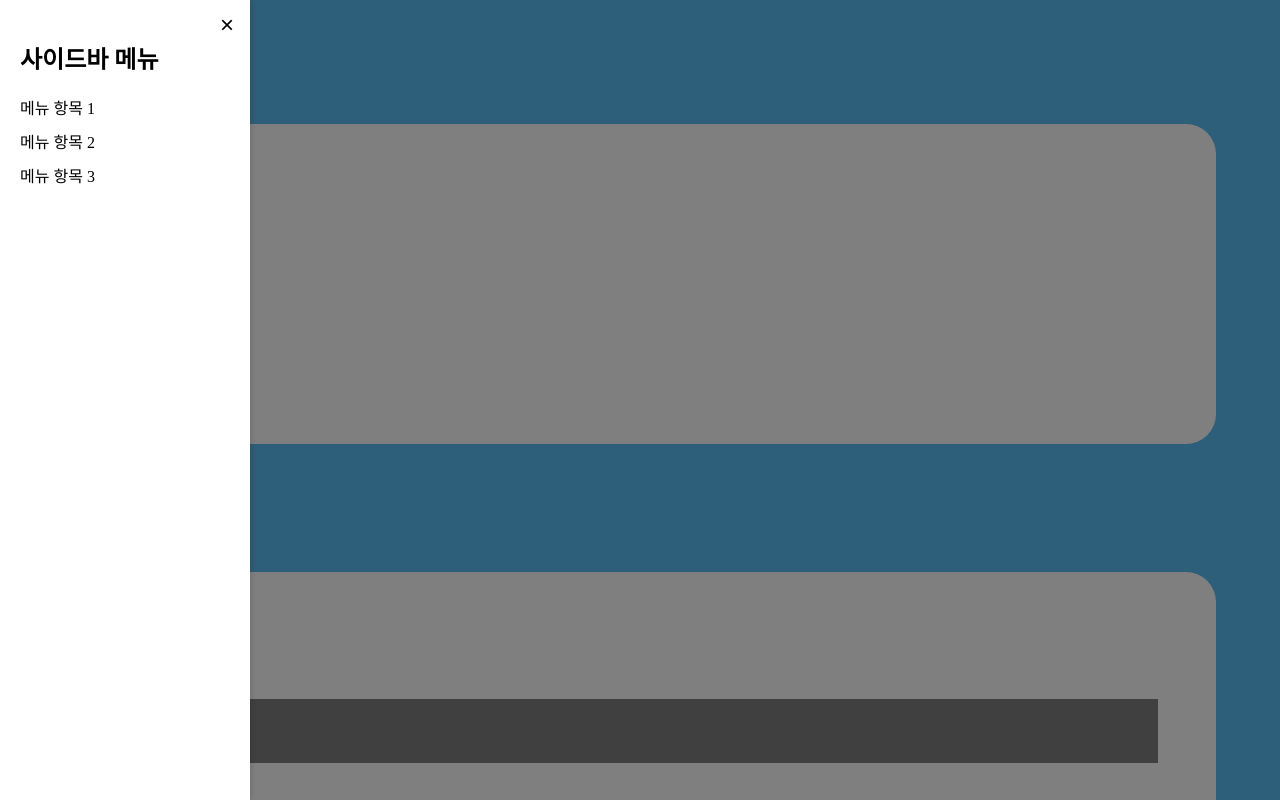
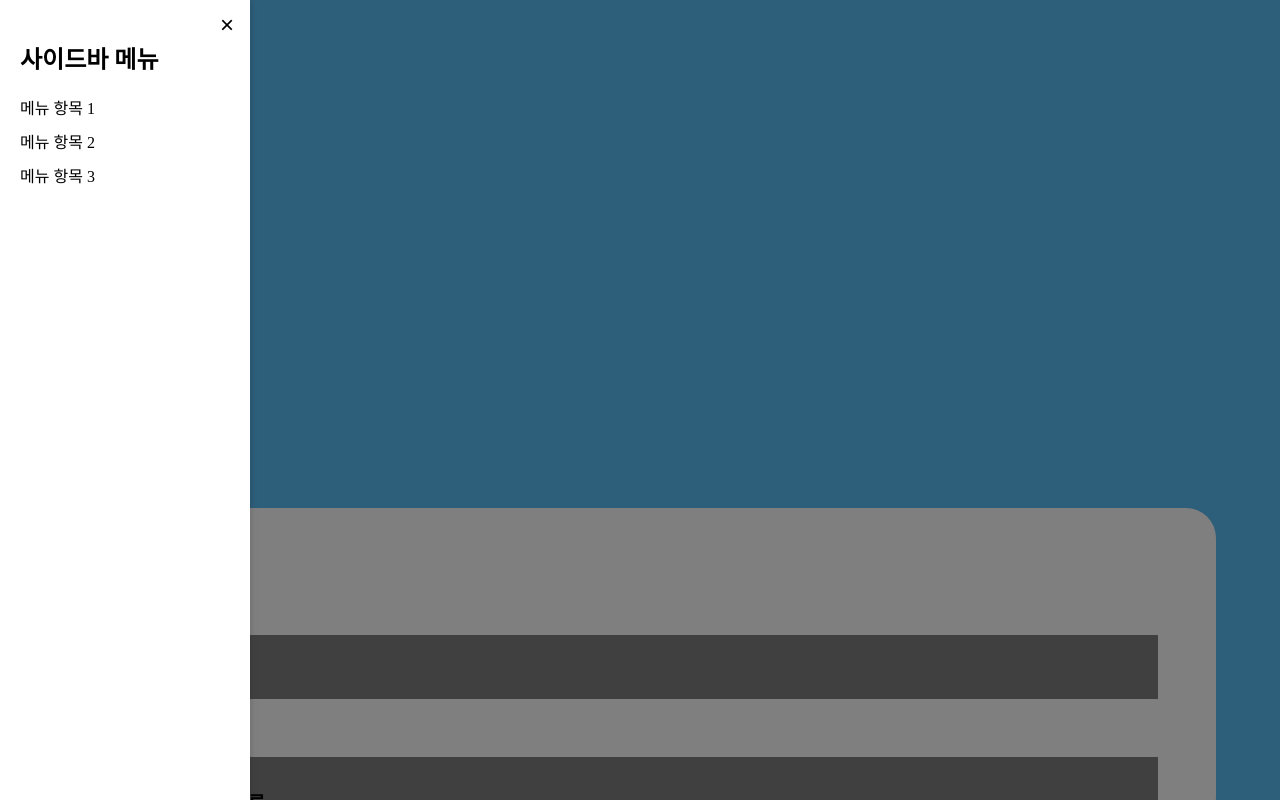
Before and after one commit to COMING-SOON-SCH/FE1-team-project, a React (Create React App) app in the folder project/: page /main in a window 1280 px wide. Both pictures are taken after a click on the button 35 px from the left and 35 px from the top of the page. Shown: the top 800 px of the page. Built offline with nearby package versions, Linux system fonts and the light colour scheme; a web font is replaced by a local one.

Commit message:
🔨refactor : Styled-Component 활용

```diff
--- a/project/src/components/Announcement.jsx
+++ b/project/src/components/Announcement.jsx
@@ -1,11 +1,11 @@
-import { useEffect, useState } from "react"
+import React, { useEffect, useState } from "react";
+import styled from "styled-components";
 
 export default function Announcement() {
   const [announcement, setAnnouncement] = useState([]);
 
   useEffect(() => {
-    setAnnouncement(
-      [
+    setAnnouncement([
       {
         title: '사용 안내',
         time: '2023-07-04'
@@ -18,43 +18,56 @@ export default function Announcement() {
         title: '안녕하세요. 운영진입니다.',
         time: '2023-05-12'
       }
-      ]
-    )
-  }, [])
+    ]);
+  }, []);
 
   return (
-    <div style={announcementStyle}>
-      <h2 style={{ marginLeft: '5%', paddingTop: '3%' }}>공지사항</h2>
-      {
-        announcement.map((data) => {
-          return (
-            <div style={{ marginTop: '5%', backgroundColor: 'gray', width: '90%', height: '20%', marginLeft: '5%' }}>
-              <h3 style={titleStyle}>{data.title}</h3>
-              <p style={{ paddingLeft: '3%', marginTop: '0' }}>{data.time}</p>
-            </div>
-          )
-        })
-      }
-    </div >
-  )
+    <AnnouncementContainer>
+      <AnnouncementTitle>공지사항</AnnouncementTitle>
+      {announcement.map((data, index) => (
+        <AnnouncementItem key={index}>
+          <ItemTitle>{data.title}</ItemTitle>
+          <ItemTime>{data.time}</ItemTime>
+        </AnnouncementItem>
+      ))}
+    </AnnouncementContainer>
+  );
 }
 
-const announcementStyle = {
-  borderRadius: '30px',
-  backgroundColor: 'white',
-  width: '90%',
-  height: '40%',
-  marginTop: '10%',
-  marginLeft: '5%'
-}
+const AnnouncementContainer = styled.div`
+  border-radius: 30px;
+  background-color: white;
+  width: 90%;
+  height: 40%;
+  margin-top: 10%;
+  margin-left: 5%;
+`;
 
-const titleStyle = {
-  marginBottom: '0',
-  whiteSpace: 'nowrap', /* 텍스트가 줄 바꿈되지 않도록 설정 */
-  overflow: 'hidden', /* 넘치는 텍스트를 숨기도록 설정 */
-  textOverflow: 'ellipsis', /* 넘치는 텍스트를 '...'으로 표시 */
-  width: '90%',
-  paddingTop: '3%',
-  paddingLeft: '3%',
-  height: '40%' /* 너비를 지정해 텍스트가 넘치도록 설정 */
-}
+const AnnouncementTitle = styled.h2`
+  margin-left: 5%;
+  padding-top: 3%;
+`;
+
+const AnnouncementItem = styled.div`
+  margin-top: 5%;
+  background-color: gray;
+  width: 90%;
+  height: 20%;
+  margin-left: 5%;
+`;
+
+const ItemTitle = styled.h3`
+  margin-bottom: 0;
+  white-space: nowrap;
+  overflow: hidden;
+  text-overflow: ellipsis;
+  width: 90%;
+  padding-top: 3%;
+  padding-left: 3%;
+  height: 40%;
+`;
+
+const ItemTime = styled.p`
+  padding-left: 3%;
+  margin-top: 0;
+`;
--- a/project/src/components/Calendar.jsx
+++ b/project/src/components/Calendar.jsx
@@ -1,16 +1,18 @@
+import styled from "styled-components";
+
 export default function CalendarComponent() {
-    return (
-      <div style={calendarStyle}>
+  return (
+    <CalendarContainer>
+      반갑습니다.
+    </CalendarContainer>
+  )
+}
 
-      </div>
-    )
-  }
-
-  const calendarStyle = {
-    borderRadius: '30px',
-    width: '90%',
-    height: '40%',
-    marginTop: '5%',
-    marginLeft: '5%',
-    backgroundColor: 'white',
-  }
+const CalendarContainer = styled.div`
+  borderRadius: 30px;
+  width: 90%;
+  height: 40%;
+  marginTop: 5%;
+  marginLeft: 5%;
+  backgroundColor: white;
+`;
--- a/project/src/components/Sidebar.jsx
+++ b/project/src/components/Sidebar.jsx
@@ -1,61 +1,74 @@
+import React from "react";
+import styled from "styled-components";
+
 export default function SideBar({ isSidebarOpen, setIsSidebarOpen }) {
-    return (
-      <>
-        {/* 오버레이 */}
-        <div
-          style={{
-            position: 'fixed',
-            top: 0,
-            left: 0,
-            right: 0,
-            bottom: 0,
-            backgroundColor: 'rgba(0, 0, 0, 0.5)',
-            zIndex: 100,
-            opacity: isSidebarOpen ? 1 : 0,
-            visibility: isSidebarOpen ? 'visible' : 'hidden',
-            transition: 'opacity 0.3s ease, visibility 0.3s ease',
-          }}
-          onClick={() => setIsSidebarOpen(false)}
-        />
+  return (
+    <>
+      <Overlay isOpen={isSidebarOpen} onClick={() => setIsSidebarOpen(false)} />
+      <SidebarContainer isOpen={isSidebarOpen}>
+        <CloseButton onClick={() => setIsSidebarOpen(false)}>&times;</CloseButton>
+        <SidebarContent>
+          <SidebarTitle>사이드바 메뉴</SidebarTitle>
+          <SidebarList>
+            <SidebarItem>메뉴 항목 1</SidebarItem>
+            <SidebarItem>메뉴 항목 2</SidebarItem>
+            <SidebarItem>메뉴 항목 3</SidebarItem>
+          </SidebarList>
+        </SidebarContent>
+      </SidebarContainer>
+    </>
+  );
+}
 
-        {/* 사이드바 */}
-        <div
-          style={{
-            position: 'fixed',
-            top: 0,
-            left: 0,
-            width: '250px',
-            height: '100%',
-            backgroundColor: 'white',
-            boxShadow: '2px 0 5px rgba(0, 0, 0, 0.1)',
-            transform: isSidebarOpen ? 'translateX(0)' : 'translateX(-100%)',
-            transition: 'transform 0.3s ease-in-out',
-            zIndex: 200,
-          }}
-        >
-          <button
-            onClick={() => setIsSidebarOpen(false)}
-            style={{
-              position: 'absolute',
-              top: '10px',
-              right: '10px',
-              background: 'none',
-              border: 'none',
-              fontSize: '1.5rem',
-              cursor: 'pointer',
-            }}
-          >
-            &times;
-          </button>
-          <div style={{ padding: '20px' }}>
-            <h2 style={{ marginBottom: '20px' }}>사이드바 메뉴</h2>
-            <ul style={{ listStyle: 'none', padding: 0 }}>
-              <li style={{ marginBottom: '10px' }}>메뉴 항목 1</li>
-              <li style={{ marginBottom: '10px' }}>메뉴 항목 2</li>
-              <li style={{ marginBottom: '10px' }}>메뉴 항목 3</li>
-            </ul>
-          </div>
-        </div>
-      </>
-    );
-  }
+const Overlay = styled.div`
+  position: fixed;
+  top: 0;
+  left: 0;
+  right: 0;
+  bottom: 0;
+  background-color: rgba(0, 0, 0, 0.5);
+  z-index: 100;
+  opacity: ${props => props.isOpen ? 1 : 0};
+  visibility: ${props => props.isOpen ? 'visible' : 'hidden'};
+  transition: opacity 0.3s ease, visibility 0.3s ease;
+`;
+
+const SidebarContainer = styled.div`
+  position: fixed;
+  top: 0;
+  left: 0;
+  width: 250px;
+  height: 100%;
+  background-color: white;
+  box-shadow: 2px 0 5px rgba(0, 0, 0, 0.1);
+  transform: ${props => props.isOpen ? 'translateX(0)' : 'translateX(-100%)'};
+  transition: transform 0.3s ease-in-out;
+  z-index: 200;
+`;
+
+const CloseButton = styled.button`
+  position: absolute;
+  top: 10px;
+  right: 10px;
+  background: none;
+  border: none;
+  font-size: 1.5rem;
+  cursor: pointer;
+`;
+
+const SidebarContent = styled.div`
+  padding: 20px;
+`;
+
+const SidebarTitle = styled.h2`
+  margin-bottom: 20px;
+`;
+
+const SidebarList = styled.ul`
+  list-style: none;
+  padding: 0;
+`;
+
+const SidebarItem = styled.li`
+  margin-bottom: 10px;
+`;
--- a/project/src/pages/Main.jsx
+++ b/project/src/pages/Main.jsx
@@ -1,40 +1,45 @@
-import { useState } from "react";
+import React, { useState } from "react";
+import styled from "styled-components";
 import Announcement from "../components/Announcement";
 import CalendarComponent from "../components/Calendar";
 import SideBar from "../components/Sidebar";
-import sidebarpicture from '../assets/sidebar.png'
+import sidebarpicture from '../assets/sidebar.png';
 
 export default function Main() {
   const [isSidebarOpen, setIsSidebarOpen] = useState(false);
 
   return (
-    <div style={mainBackGround}>
-      <button style={sidebarButtonStyle} onClick={() => { setIsSidebarOpen(!isSidebarOpen) }}>
-        <img src={sidebarpicture} alt='button' style={{ width: '100%', height: 'auto', margin: '0' }} />
-      </button>
+    <MainContainer>
+      <SidebarButton onClick={() => setIsSidebarOpen(!isSidebarOpen)}>
+        <ButtonImage src={sidebarpicture} alt='button' />
+      </SidebarButton>
       <CalendarComponent />
       <Announcement />
-      {
-        isSidebarOpen ?
-          <SideBar isSidebarOpen={isSidebarOpen} setIsSidebarOpen={setIsSidebarOpen} />
-          : null
-      }
-    </div>
-  )
+      {isSidebarOpen && (
+        <SideBar isSidebarOpen={isSidebarOpen} setIsSidebarOpen={setIsSidebarOpen} />
+      )}
+    </MainContainer>
+  );
 }
 
-const mainBackGround = {
-  background: '#5ABEF5',
-  width: '100vw',
-  height: '100vh',
-  justifyContent: 'center'
-}
+const MainContainer = styled.div`
+  background: #5ABEF5;
+  width: 100vw;
+  height: 100vh;
+  justify-content: center;
+`;
 
-const sidebarButtonStyle = {
-  width: '50px',
-  height: '50px',
-  margin: '10px',
-  marginBottom: '0',
-  background: 'none',
-  border: 'none'
-}
+const SidebarButton = styled.button`
+  width: 50px;
+  height: 50px;
+  margin: 10px;
+  margin-bottom: 0;
+  background: none;
+  border: none;
+`;
+
+const ButtonImage = styled.img`
+  width: 100%;
+  height: auto;
+  margin: 0;
+`;
```
Lines whose indentation alone changed are shown as unchanged.
